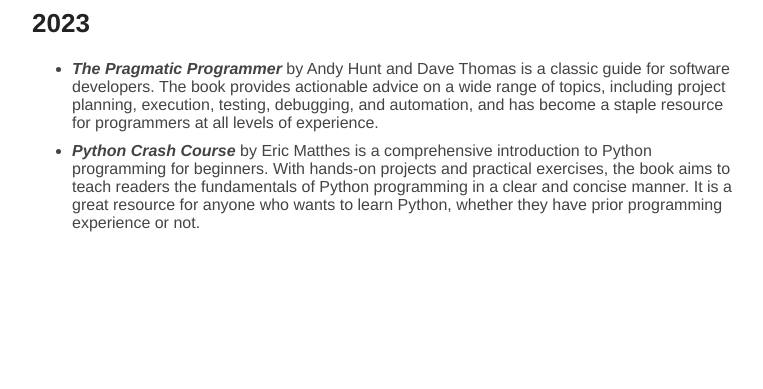
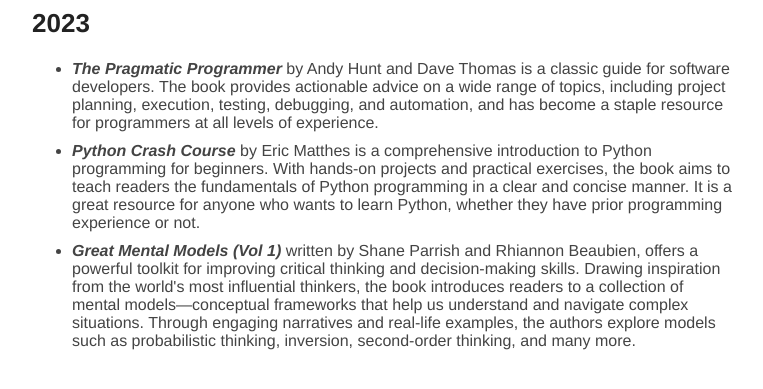
Before and after one commit to dhruv-ramesh/personalWebsite, a plain HTML site: page readings/index.html in a window 1280 px wide. Shown: the part 81-470 px from the top of the page, without its empty margins (258-1021 px from the left). Drawn offline with Linux system fonts and the light colour scheme.

Commit message:
Added new reading entry

```diff
--- a/readings/index.html
+++ b/readings/index.html
@@ -26,6 +26,7 @@
       <ul>
         <li> <em> <b> The Pragmatic Programmer </b></em> by Andy Hunt and Dave Thomas is a classic guide for software developers. The book provides actionable advice on a wide range of topics, including project planning, execution, testing, debugging, and automation, and has become a staple resource for programmers at all levels of experience.  </li>
 		<li> <em> <b> Python Crash Course </b> </em> by Eric Matthes is a comprehensive introduction to Python programming for beginners. With hands-on projects and practical exercises, the book aims to teach readers the fundamentals of Python programming in a clear and concise manner. It is a great resource for anyone who wants to learn Python, whether they have prior programming experience or not.</li>
+		<li> <em> <b> Great Mental Models (Vol 1) </b> </em> written by Shane Parrish and Rhiannon Beaubien, offers a powerful toolkit for improving critical thinking and decision-making skills. Drawing inspiration from the world's most influential thinkers, the book introduces readers to a collection of mental models—conceptual frameworks that help us understand and navigate complex situations. Through engaging narratives and real-life examples, the authors explore models such as probabilistic thinking, inversion, second-order thinking, and many more.</li>
       </ul>
     </article>
   </body>
```
